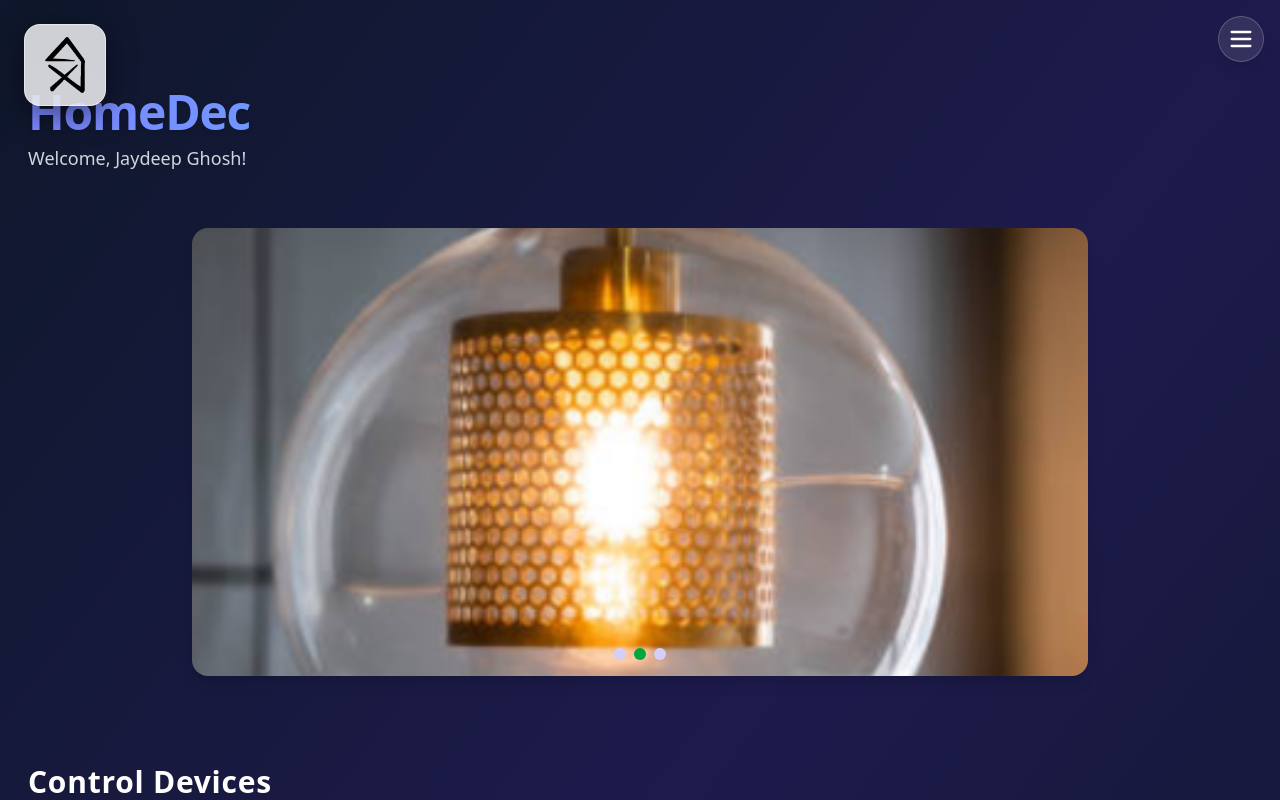
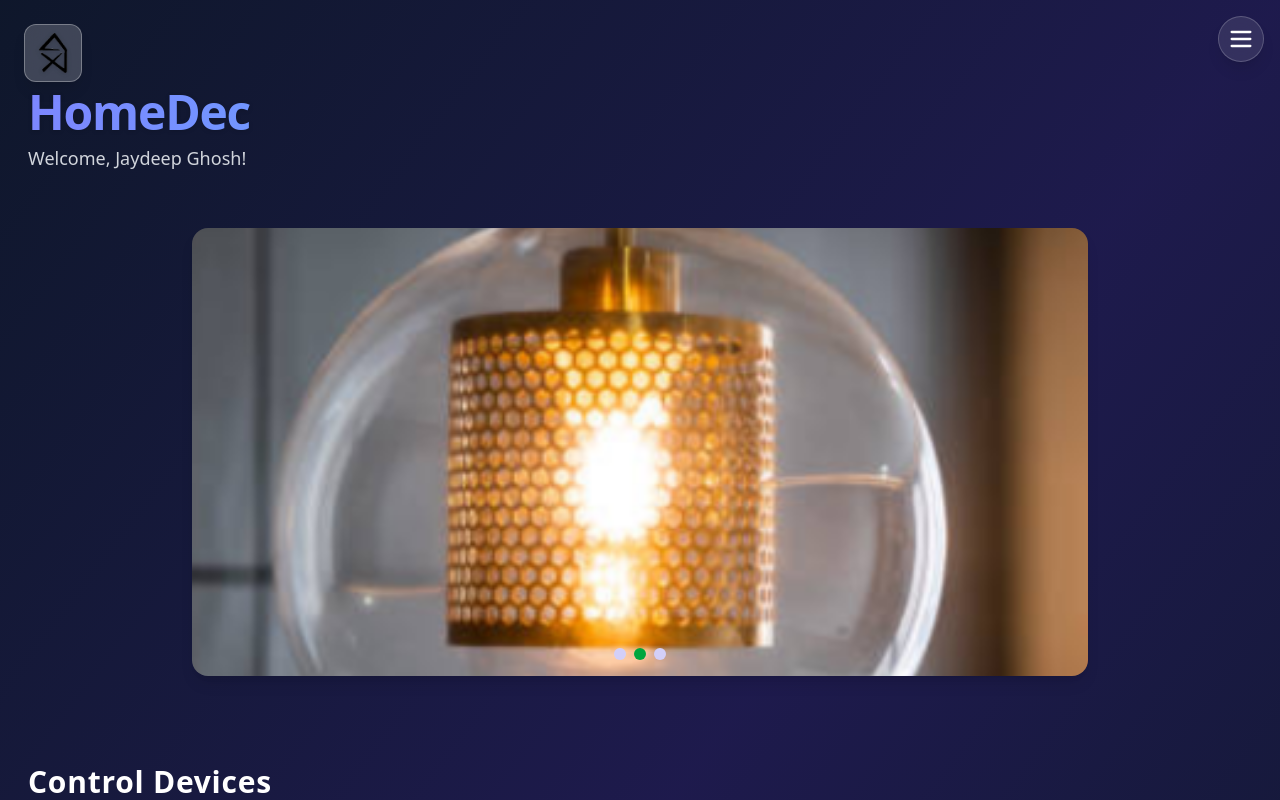
Before and after one commit to JaydeepGhosh31/HomeDec, a React (Vite) app: page / in a window 1280 px wide. Shown: the top 800 px of the page. Built offline with nearby package versions, Linux system fonts and the light colour scheme; no server answers.

Commit message:
Improved Website Flow

```diff
--- a/src/App.jsx
+++ b/src/App.jsx
@@ -94,8 +94,8 @@ const App = () => {
 
       {/* Logo at Top Left */}
       <div className="absolute top-6 left-6 z-50">
-        <div className="bg-white/80 backdrop-blur-xl p-3 rounded-2xl shadow-[0_8px_30px_rgba(0,0,0,0.5)] border border-white/50 hover:bg-white hover:scale-105 transition-all duration-300">
-          <img src="/logo.webp" alt="App Logo" className="h-12 w-12 sm:h-14 sm:w-14 object-contain" />
+        <div className="bg-white/20 backdrop-blur-md p-2 rounded-xl shadow-lg border border-white/30 hover:bg-white/30 hover:scale-105 transition-all duration-300">
+          <img src="/logo.webp" alt="App Logo" className="h-8 w-8 sm:h-10 sm:w-10 object-contain drop-shadow-sm" />
         </div>
       </div>
 
```
